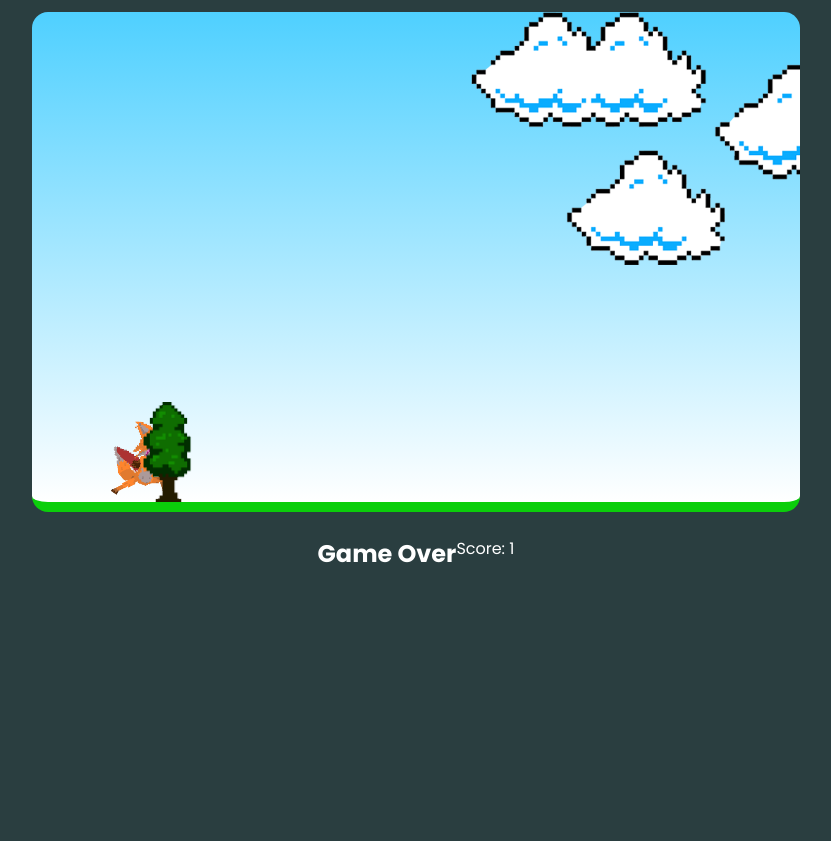
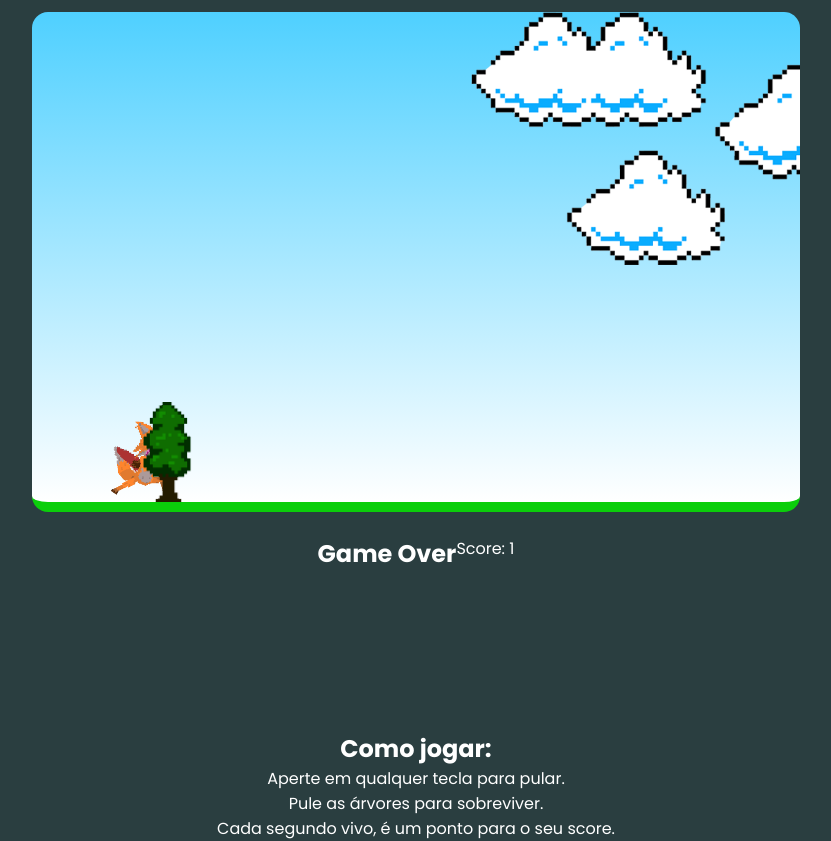
Before and after one commit to ottaviolima/Orange-Fox-Game, a plain HTML site: page index.html in a window 1280 px wide. Shown: the part 92-933 px from the top of the page, without its empty margins (224-1055 px from the left). Before the commit the page ends 800 px from the top, so only its background shows below. Drawn offline with Linux system fonts and the light colour scheme; some icons are missing.

Commit message:
add-how-to-play

```diff
--- a/css/style.css
+++ b/css/style.css
@@ -115,6 +115,26 @@ h1 {
     visibility: visible;
 }
 
+.how-to-play {
+    display: flex;
+    align-items: center;
+    justify-content: center;
+    color: white;
+    flex-direction: column;
+    margin-top: 8.5rem;
+    visibility: hidden;
+}
+
+.how-to-play-visible {
+    display: flex;
+    align-items: center;
+    justify-content: center;
+    color: white;
+    flex-direction: column;
+    margin-top: 8.5rem;
+    visibility: visible;
+}
+
 @keyframes tree-animation {
     from {
         right: -80px;
--- a/index.html
+++ b/index.html
@@ -29,5 +29,11 @@
     <div class="reset" id="reset">
         <i class="ph ph-arrow-counter-clockwise" onclick="reset()"></i>
     </div>
+    <div class="how-to-play" id="how-to-play">
+        <h2>Como jogar:</h2>
+        <p>Aperte em qualquer tecla para pular.</p>
+        <p>Pule as árvores para sobreviver.</p>
+        <p>Cada segundo vivo, é um ponto para o seu score.</p>
+    </div>
 </body>
 </html>
--- a/js/script.js
+++ b/js/script.js
@@ -26,11 +26,12 @@ function reset() {
 document.addEventListener('DOMContentLoaded', () => {
     startCounting();
 
-    document.addEventListener('keydown', jump);
+    document.addEventListener('keydown', jump)
 
     loop = setInterval(() => {
         const tree = document.getElementById('tree');
         const fox = document.getElementById('fox-running');
+        const howToPlay = document.getElementById('how-to-play');
         const gameOver = document.getElementById('game-over');
         const resetButton = document.getElementById('reset');
         const treePosition = tree.offsetLeft;
@@ -43,6 +44,7 @@ document.addEventListener('DOMContentLoaded', () => {
             fox.style.bottom = `${foxPosition}px`;
             gameOver.className = "game-over-visible";
             resetButton.className = "reset-visible";
+            howToPlay.className = "how-to-play-visible";
 
             clearInterval(loop);
             clearInterval(scoreInterval); // Parando a contagem do score
```
Also changed, not shown: images/fox-flashing.gif (deleted).
